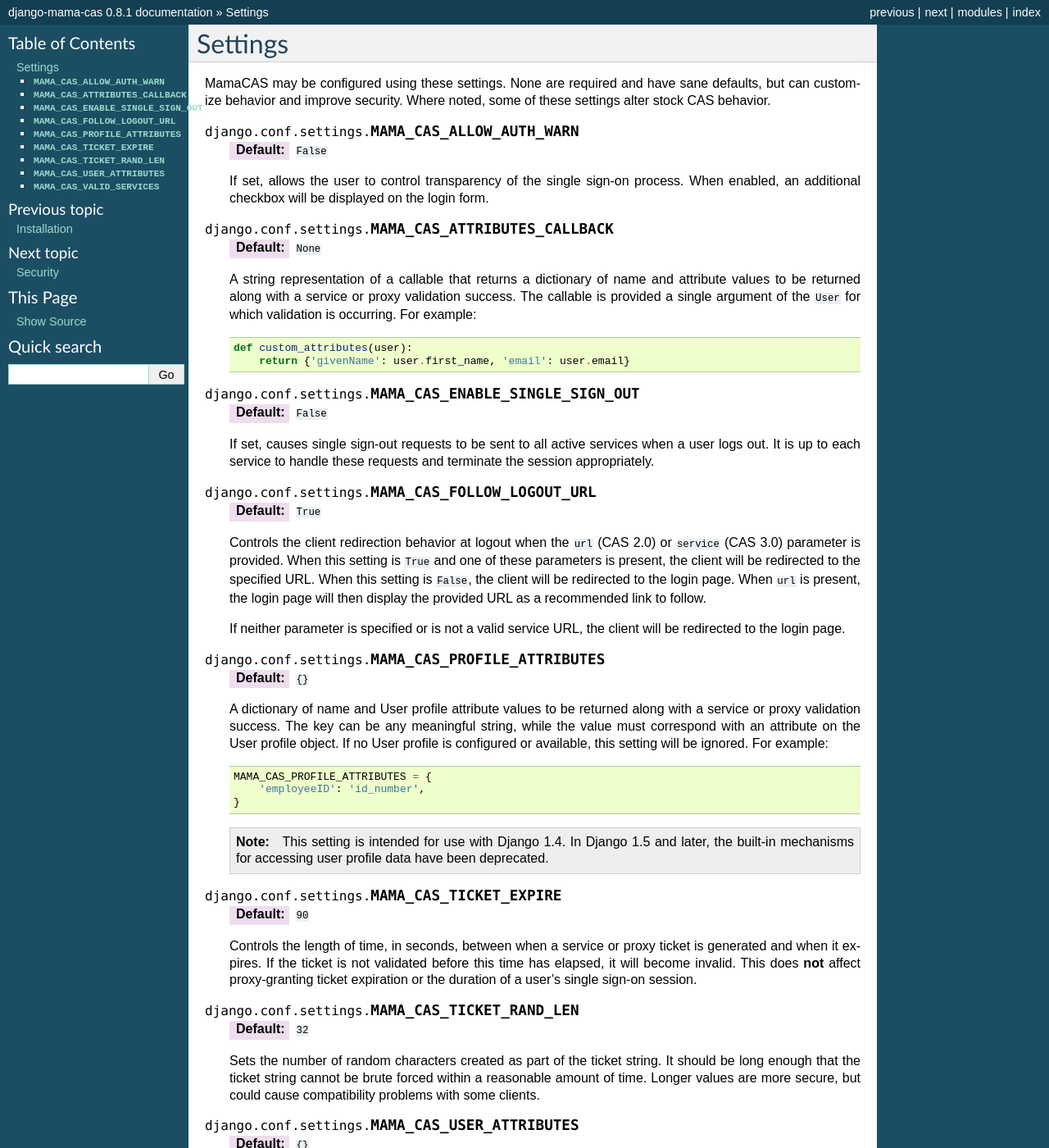
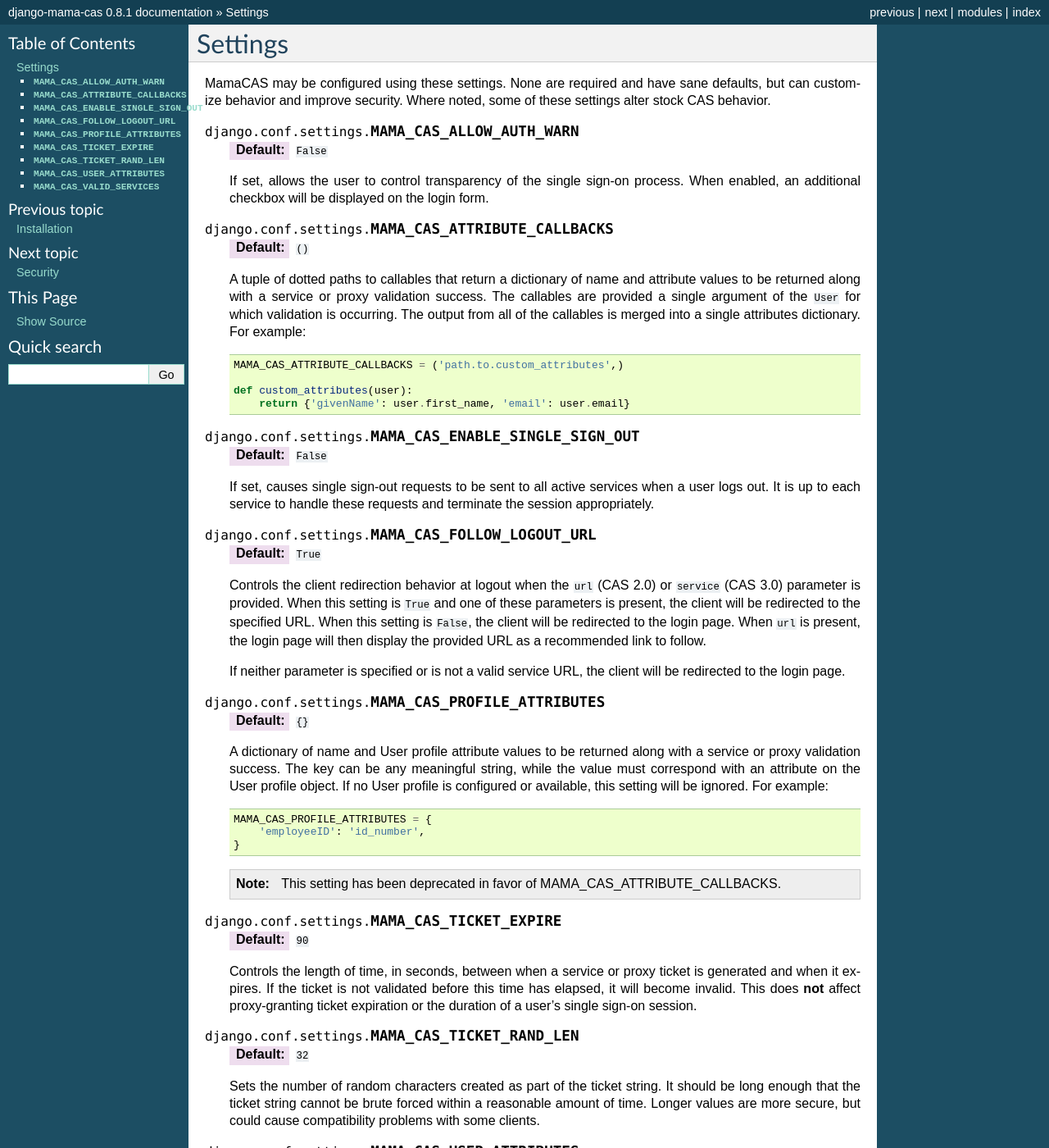
Before and after one commit to jbittel/django-mama-cas, a Sphinx documentation site: the page built from docs/settings.rst, in a window 1280 px wide and 1400 px high. Shown: the whole window at 82% size. Built offline with Sphinx 7.4.7, drawn with Linux system fonts in a browser that asks for light colours; some of the changed text lies outside the part shown.

Commit message:
Allow multiple attribute callback functions
Output is returned as a single output dictionary. Note that this
changes the relevant setting to MAMA_CAS_ATTRIBUTE_CALLBACKS.

```diff
--- a/docs/settings.rst
+++ b/docs/settings.rst
@@ -17,14 +17,17 @@ some of these settings alter stock CAS behavior.
    process. When enabled, an additional checkbox will be displayed on the
    login form.
 
-.. attribute:: MAMA_CAS_ATTRIBUTES_CALLBACK
+.. attribute:: MAMA_CAS_ATTRIBUTE_CALLBACKS
 
-   :default: ``None``
+   :default: ``()``
 
-   A string representation of a callable that returns a dictionary of name
+   A tuple of dotted paths to callables that return a dictionary of name
    and attribute values to be returned along with a service or proxy
-   validation success. The callable is provided a single argument of the
-   ``User`` for which validation is occurring. For example::
+   validation success. The callables are provided a single argument of the
+   ``User`` for which validation is occurring. The output from all of the
+   callables is merged into a single attributes dictionary. For example::
+
+      MAMA_CAS_ATTRIBUTE_CALLBACKS = ('path.to.custom_attributes',)
 
       def custom_attributes(user):
           return {'givenName': user.first_name, 'email': user.email}
@@ -68,9 +71,8 @@ some of these settings alter stock CAS behavior.
 
    .. note::
 
-      This setting is intended for use with Django 1.4. In Django 1.5 and
-      later, the built-in mechanisms for accessing user profile data have
-      been deprecated.
+      This setting has been deprecated in favor of
+      MAMA_CAS_ATTRIBUTE_CALLBACKS.
 
 .. attribute:: MAMA_CAS_TICKET_EXPIRE
 
@@ -106,6 +108,11 @@ some of these settings alter stock CAS behavior.
           'email': 'email',
       }
 
+   .. note::
+
+      This setting has been deprecated in favor of
+      MAMA_CAS_ATTRIBUTE_CALLBACKS.
+
 .. attribute:: MAMA_CAS_VALID_SERVICES
 
    :default: ``()``
```
Also changed, not shown: 2 other files.
